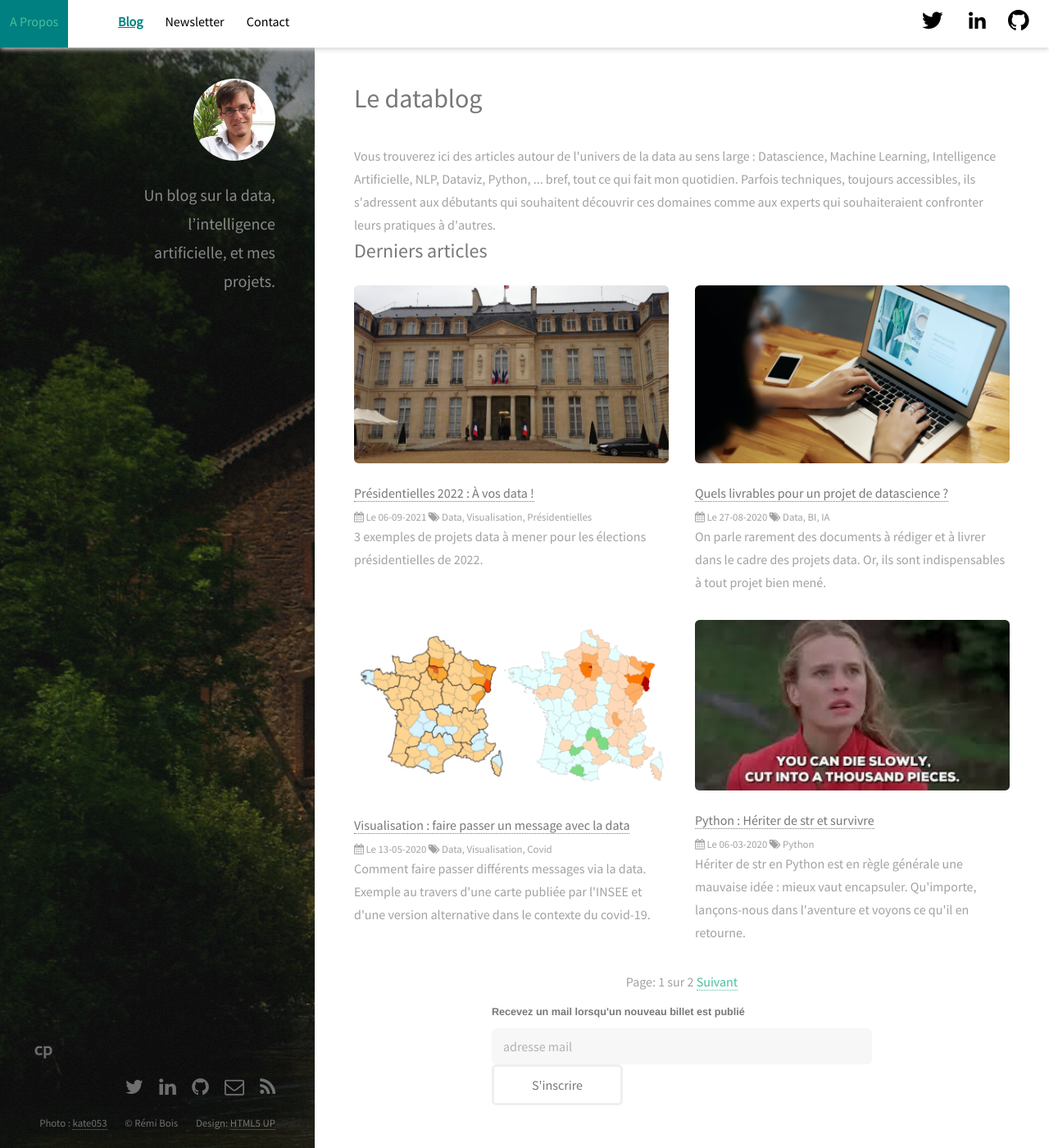
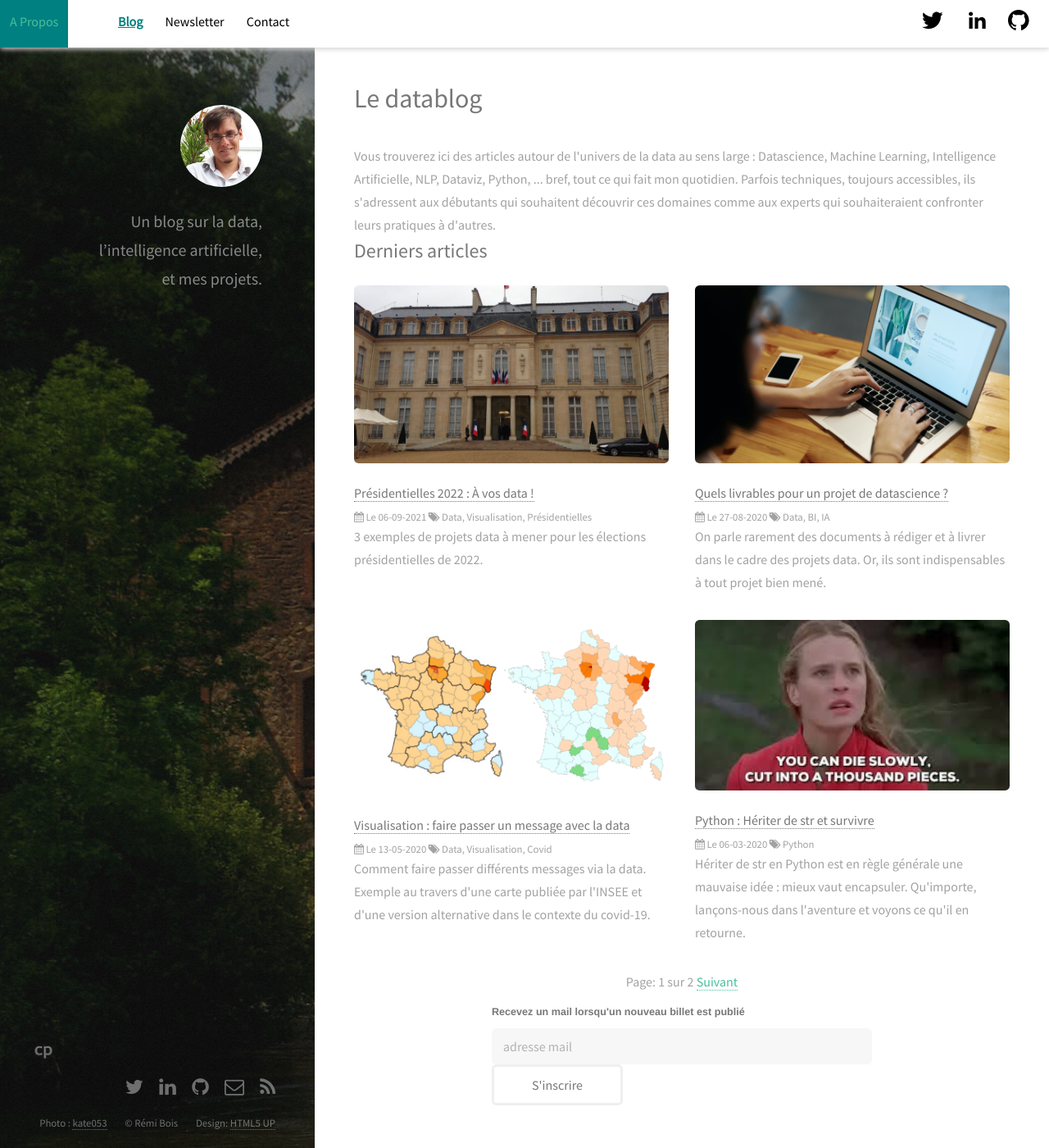
Before and after one commit to sildar/ledatablog, a Jekyll site: the page built from index.html, in a window 1280 px wide and 1400 px high. Shown: the whole window at 82% size. Built offline with Jekyll 4.4.1, drawn with Linux system fonts in a browser that asks for light colours; the list of posts is cut into pages by our own code; comment, search, counter and statistics services are not loaded.

Commit message:
Fix padding for header text on small devices

```diff
--- a/assets/sass/main.scss
+++ b/assets/sass/main.scss
@@ -1265,7 +1265,7 @@
 		/* Header */
 
 			#header {
-				padding: ($size-header-pad * 2) $size-header-pad $size-header-pad $size-header-pad;
+				/*padding: ($size-header-pad * 2) $size-header-pad $size-header-pad $size-header-pad;*/
 				width: $size-header-width;
 
 				h1 {
@@ -1346,6 +1346,7 @@
 
 				h1 {
 					font-size: 1.75em;
+					padding: 0 0 0 0;
 
 					br {
 						display: inline;
@@ -1498,6 +1499,7 @@
 
 				h1 {
 					font-size: 1.35em;
+					padding: 0 0 0 0;
 				}
 			}
 
@@ -1629,9 +1631,10 @@
 		/* Header */
 
 			#header {
-				padding: ($size-header-pad * 3) $size-header-pad;
+				/*padding: ($size-header-pad * 4) $size-header-pad;*/
 
 				h1 {
+					padding: 0 0 0 0;
 					br {
 						display: none;
 					}
```
